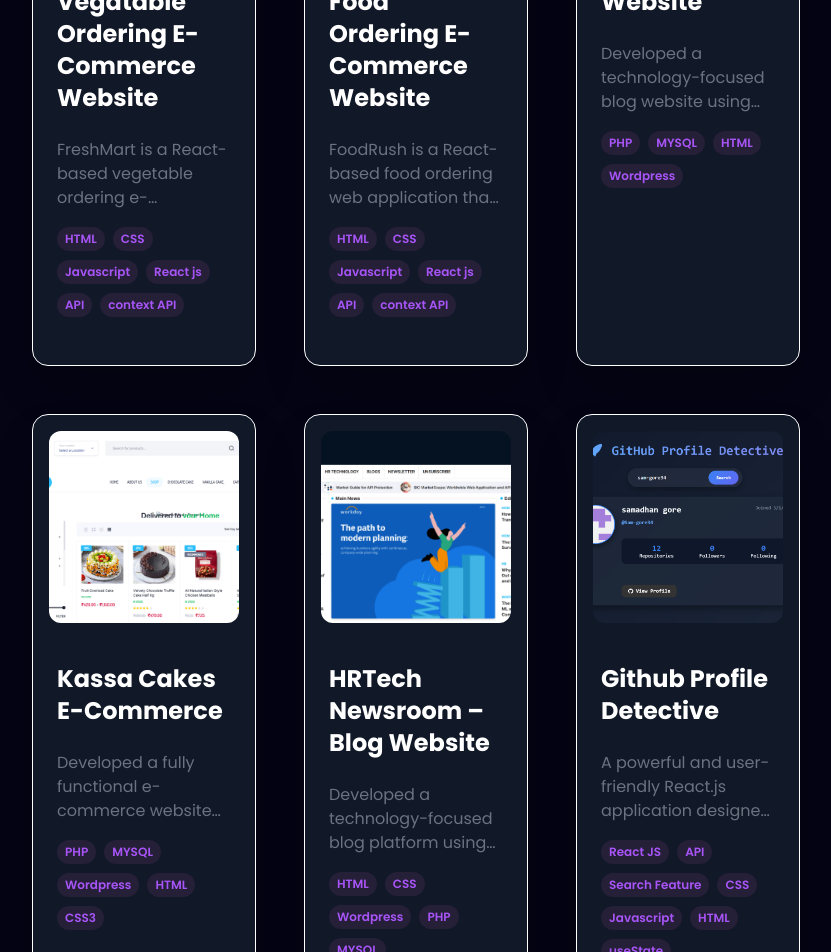
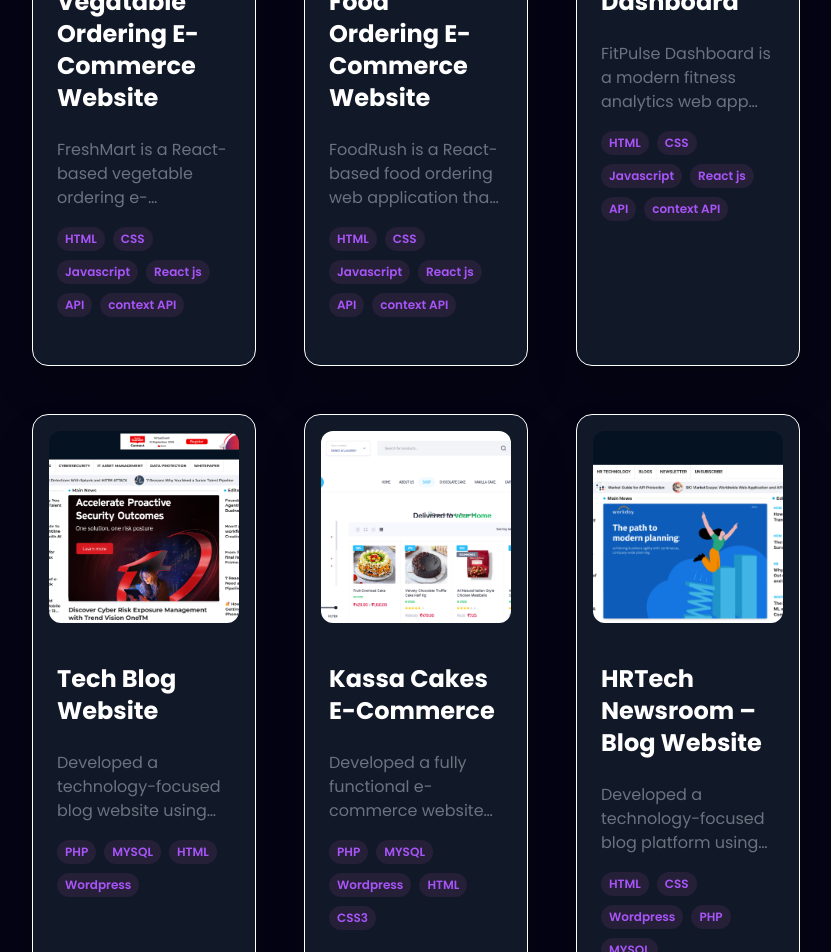
Before and after one commit to Sam-gore2000/new-portfolio-web, a React (Vite) app: page / in a window 1280 px wide. Shown: the part 5300-6252 px from the top of the page, without its empty margins (224-1055 px from the left). Built offline with nearby package versions, Linux system fonts and the light colour scheme.

Commit message:
Add new project

```diff
--- a/src/constants.js
+++ b/src/constants.js
@@ -71,6 +71,8 @@
 import mbbsj from './assets/work_logo/mbbsj.png';
 import Freshmart from './assets/work_logo/freshmart.jpg';
 import foodrush from './assets/work_logo/FoodRush.jpg';
+import fitpulse from './assets/work_logo/FitPulse.png';
+
 
 
 
@@ -296,6 +298,16 @@
       github: "#",
       webapp: "https://foodrush-sam.netlify.app/",
     },
+     {
+      id: 4,
+      title: "FitPulse  Dashboard",
+      description:
+        "FitPulse Dashboard is a modern fitness analytics web app built with React that helps users track workouts, monitor health metrics, and visualize progress through interactive charts and real-time insights. It features goal tracking, activity trends, and a responsive, user-friendly interface designed to deliver a seamless and engaging fitness monitoring experience.",
+      image: foodrush,
+      tags: ["HTML", "CSS", "Javascript", "React js","API","context API"],
+      github: "#",
+      webapp: "https://fitness-365.netlify.app/",
+    },
       {
       id: 5,
       title: "Tech Blog Website",
```
